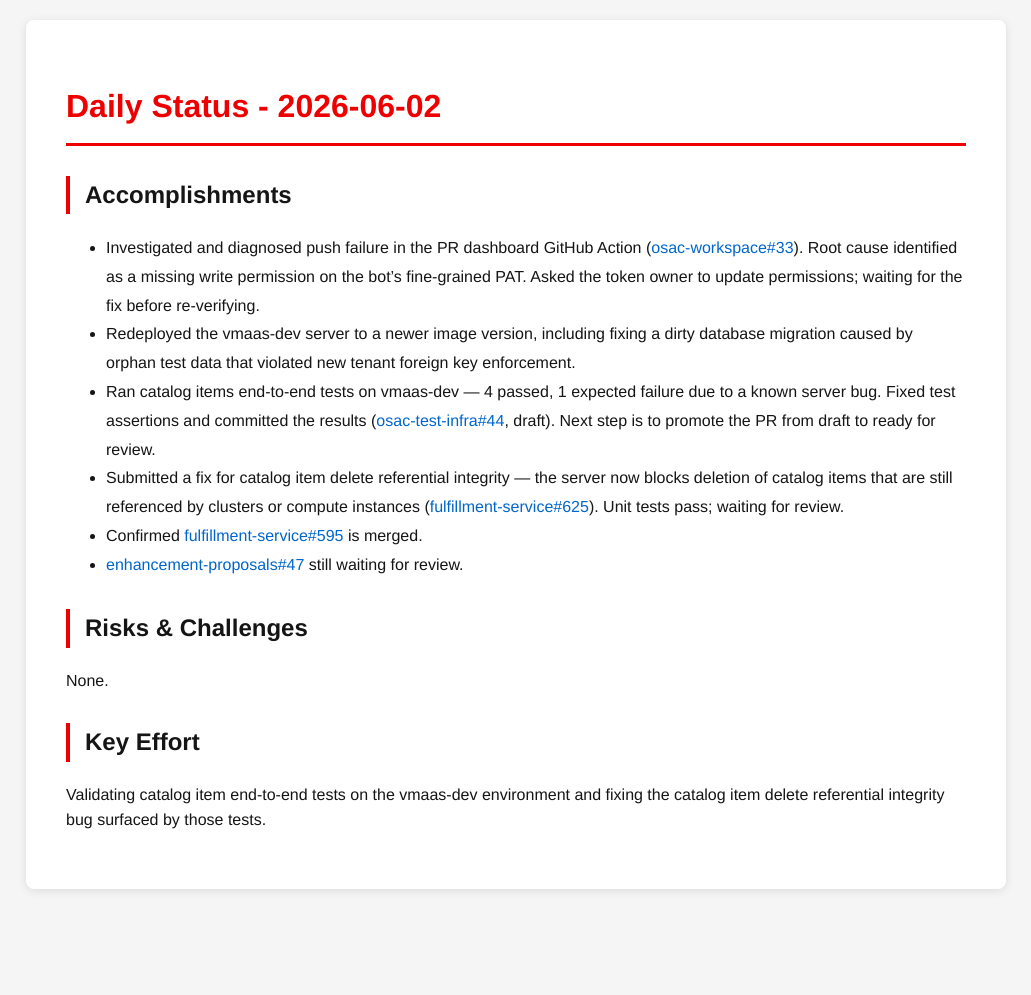
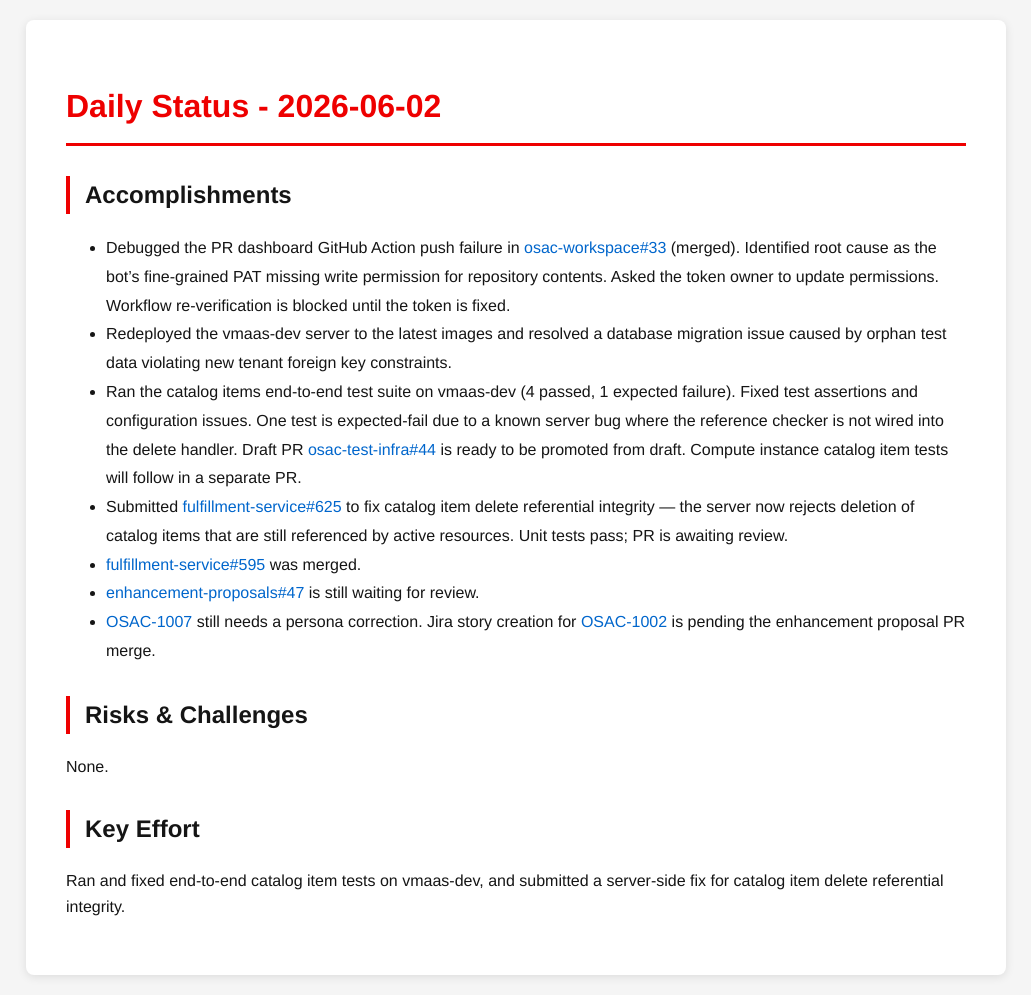
Before and after one commit to tzvatot/daily-status, a Jekyll site: the page built from 2026-06-02.md, in a window 1280 px wide. Shown: the whole page, without its empty margins (124-1155 px from the left). Built offline with Jekyll 4.4.1, drawn with Linux system fonts in a browser that asks for light colours; before the commit the page ends 909 px from its top, so only the background shows below that.

Commit message:
Daily status update - 2026-06-02

```diff
--- a/2026-06-02.md
+++ b/2026-06-02.md
@@ -7,15 +7,16 @@ date: 2026-06-02
 # Daily Status - 2026-06-02
 
 ## Accomplishments
-- Investigated and diagnosed push failure in the PR dashboard GitHub Action ([osac-workspace#33](https://github.com/osac-project/osac-workspace/pull/33)). Root cause identified as a missing write permission on the bot's fine-grained PAT. Asked the token owner to update permissions; waiting for the fix before re-verifying.
-- Redeployed the vmaas-dev server to a newer image version, including fixing a dirty database migration caused by orphan test data that violated new tenant foreign key enforcement.
-- Ran catalog items end-to-end tests on vmaas-dev — 4 passed, 1 expected failure due to a known server bug. Fixed test assertions and committed the results ([osac-test-infra#44](https://github.com/osac-project/osac-test-infra/pull/44), draft). Next step is to promote the PR from draft to ready for review.
-- Submitted a fix for catalog item delete referential integrity — the server now blocks deletion of catalog items that are still referenced by clusters or compute instances ([fulfillment-service#625](https://github.com/osac-project/fulfillment-service/pull/625)). Unit tests pass; waiting for review.
-- Confirmed [fulfillment-service#595](https://github.com/osac-project/fulfillment-service/pull/595) is merged.
-- [enhancement-proposals#47](https://github.com/osac-project/enhancement-proposals/pull/47) still waiting for review.
+- Debugged the PR dashboard GitHub Action push failure in [osac-workspace#33](https://github.com/osac-project/osac-workspace/pull/33) (merged). Identified root cause as the bot's fine-grained PAT missing write permission for repository contents. Asked the token owner to update permissions. Workflow re-verification is blocked until the token is fixed.
+- Redeployed the vmaas-dev server to the latest images and resolved a database migration issue caused by orphan test data violating new tenant foreign key constraints.
+- Ran the catalog items end-to-end test suite on vmaas-dev (4 passed, 1 expected failure). Fixed test assertions and configuration issues. One test is expected-fail due to a known server bug where the reference checker is not wired into the delete handler. Draft PR [osac-test-infra#44](https://github.com/osac-project/osac-test-infra/pull/44) is ready to be promoted from draft. Compute instance catalog item tests will follow in a separate PR.
+- Submitted [fulfillment-service#625](https://github.com/osac-project/fulfillment-service/pull/625) to fix catalog item delete referential integrity — the server now rejects deletion of catalog items that are still referenced by active resources. Unit tests pass; PR is awaiting review.
+- [fulfillment-service#595](https://github.com/osac-project/fulfillment-service/pull/595) was merged.
+- [enhancement-proposals#47](https://github.com/osac-project/enhancement-proposals/pull/47) is still waiting for review.
+- [OSAC-1007](https://redhat.atlassian.net/browse/OSAC-1007) still needs a persona correction. Jira story creation for [OSAC-1002](https://redhat.atlassian.net/browse/OSAC-1002) is pending the enhancement proposal PR merge.
 
 ## Risks & Challenges
 None.
 
 ## Key Effort
-Validating catalog item end-to-end tests on the vmaas-dev environment and fixing the catalog item delete referential integrity bug surfaced by those tests.
+Ran and fixed end-to-end catalog item tests on vmaas-dev, and submitted a server-side fix for catalog item delete referential integrity.
```
